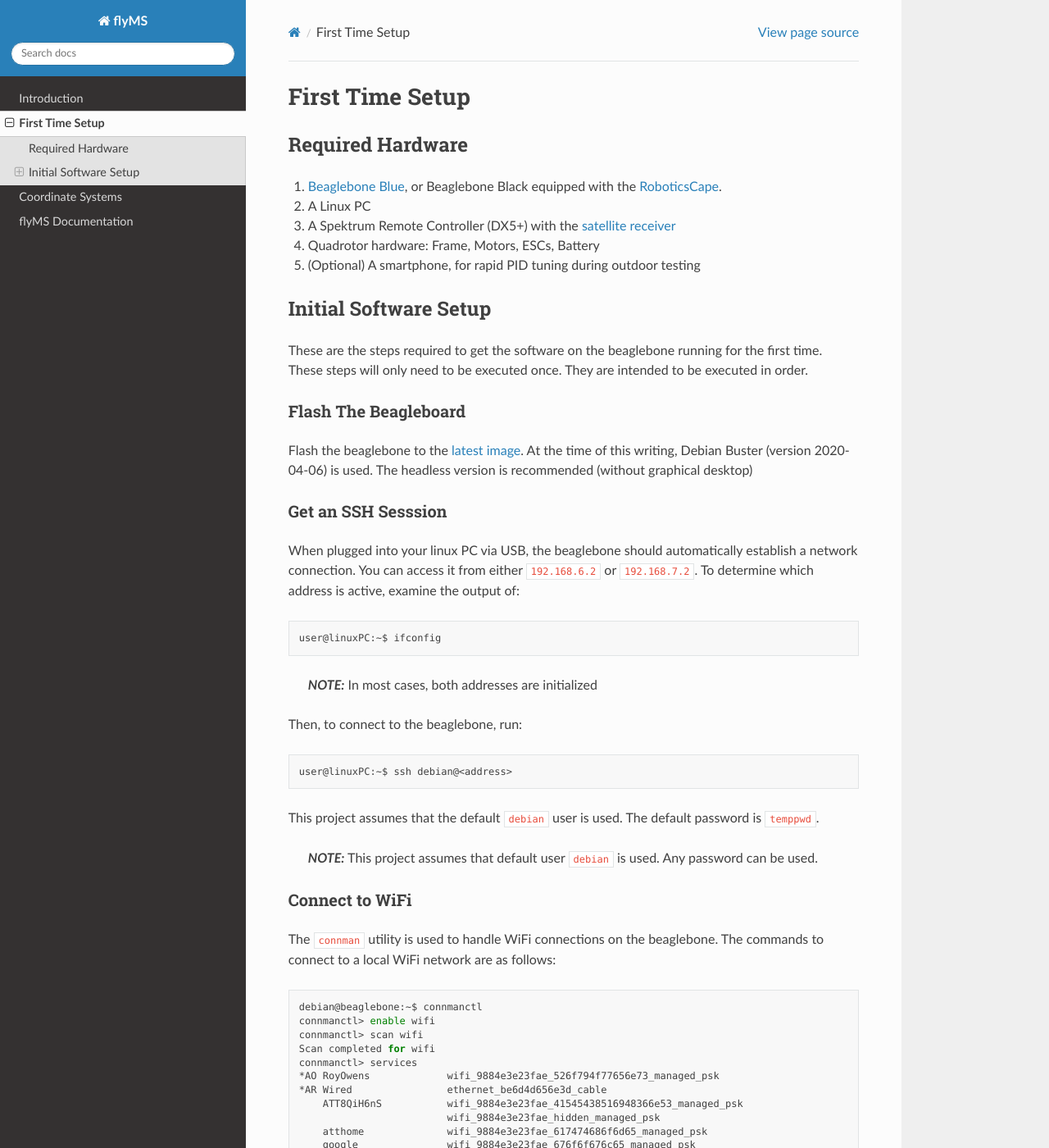
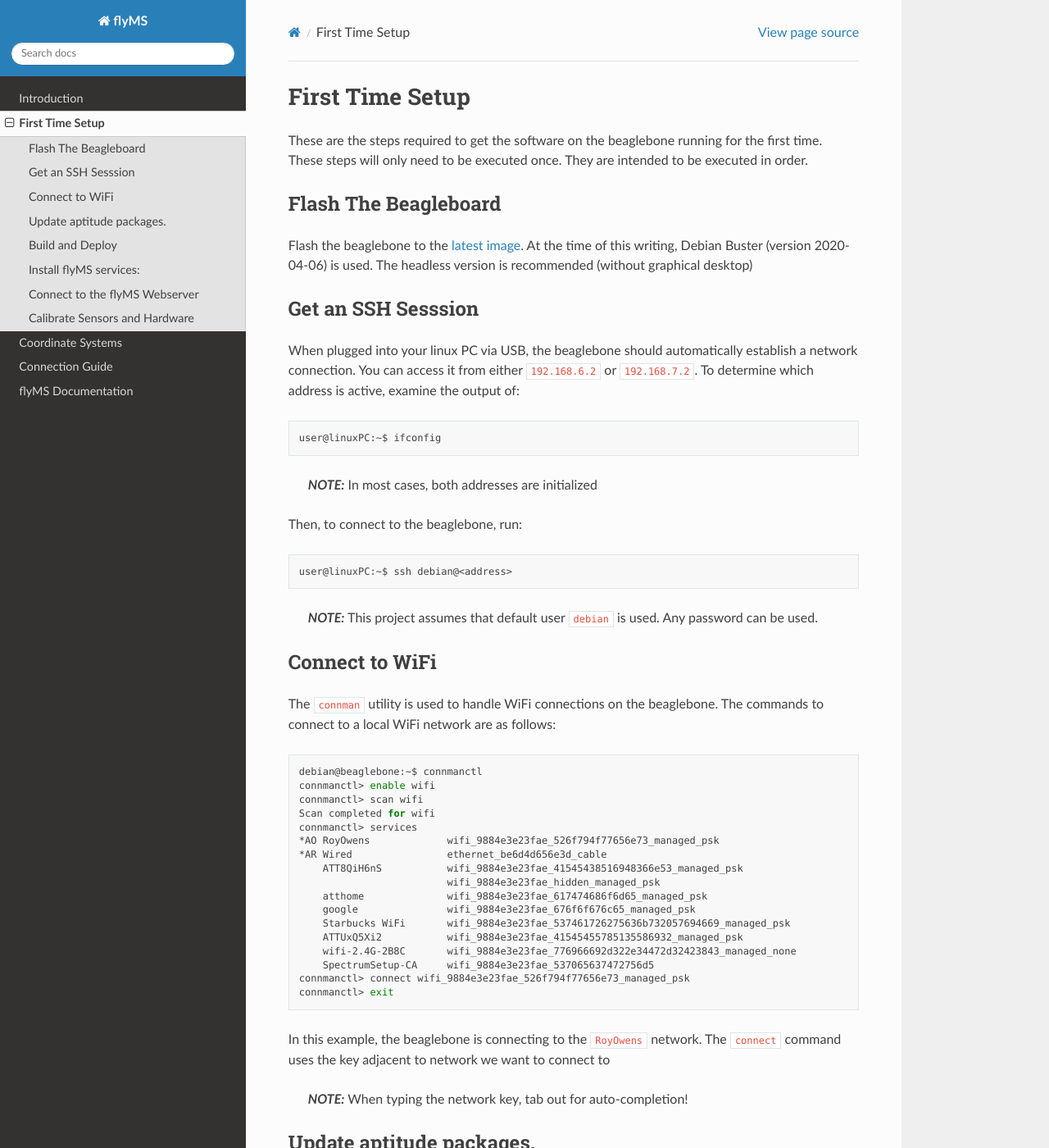
Before and after one commit to msardonini/flyMS, a Sphinx documentation site: the page built from docs/first_time_setup.md, in a window 1280 px wide and 1400 px high. Shown: the whole window at 82% size. Built offline with Sphinx 7.4.7 and the Read the Docs theme 2.0.0, drawn with Linux system fonts in a browser that asks for light colours; pages that are not in the unit, such as notebooks, are missing from menus.

````diff
--- a/docs/first_time_setup.md
+++ b/docs/first_time_setup.md
@@ -1,25 +1,13 @@
 # First Time Setup
-
-## Required Hardware
-
-1. [Beaglebone Blue](https://beagleboard.org/blue), or Beaglebone Black equipped with the
-[RoboticsCape](https://www.newark.com/element14/bb-cape-robotics/robotics-cape-9-18-vdc/dp/95Y0637).
-2. A Linux PC
-3. A Spektrum Remote Controller (DX5+) with the
-[satellite receiver](https://www.spektrumrc.com/Products/Default.aspx?ProdID=SPM9645)
-4. Quadrotor hardware: Frame, Motors, ESCs, Battery
-5. (Optional) A smartphone, for rapid PID tuning during outdoor testing
-
-## Initial Software Setup
 
 These are the steps required to get the software on the beaglebone running for the first time. These steps will only
 need to be executed once. They are intended to be executed in order.
 
-### Flash The Beagleboard
+## Flash The Beagleboard
 Flash the beaglebone to the [latest image](https://beagleboard.org/latest-images). At the time of this writing,
 Debian Buster (version 2020-04-06) is used. The headless version is recommended (without graphical desktop)
 
-### Get an SSH Sesssion
+## Get an SSH Sesssion
 When plugged into your linux PC via USB, the beaglebone should automatically establish a network connection.
 You can access it from either `192.168.6.2` or `192.168.7.2`. To determine which address is active, examine the
 output of:
@@ -36,11 +24,9 @@
 user@linuxPC:~$ ssh debian@<address>
 ```
 
-This project assumes that the default `debian` user is used. The default password is `temppwd`.
-
 > **_NOTE:_**  This project assumes that default user `debian` is used. Any password can be used.
 
-### Connect to WiFi
+## Connect to WiFi
 The `connman` utility is used to handle WiFi connections on the beaglebone. The commands to connect
 to a local WiFi network are as follows:
 
@@ -69,7 +55,7 @@
 
 > **_NOTE:_**  When typing the network key, tab out for auto-completion!
 
-### Update aptitude packages.
+## Update aptitude packages.
 This will take some time if it's the first upgrade since flashing.
 
 ```bash
@@ -77,10 +63,11 @@
 debian@beaglebone:~$ sudo apt upgrade
 ```
 
-### Build and Deploy
-Build and deploy flyMS to beagleboard. [See Build section](#build-environment)
+## Build and Deploy
+Build and deploy flyMS to beagleboard. [See Build section](#Building-flyMS)
 
-### Install flyMS services:
+
+## Install flyMS services:
 After flyMS is built and deployed to the beagleboard, run the following script:
 
 ```
@@ -89,11 +76,11 @@
 
 A reboot is required after installing. When it's completed, all the flyMS services will be active
 
-### Connect to the flyMS Webserver
+## Connect to the flyMS Webserver
 TODO: explain this section!
 
 
-### Calibrate Sensors and Hardware
+## Calibrate Sensors and Hardware
 From the flyMS webserver, calibrate all sensors and hardware
     * gyroscopes
     * accelerometers
````
Also changed, not shown: docs/connection_guide.md (added, +3 -0 lines), docs/flyMS_docs.md (+10 -0 lines), docs/index.md (+2 -1 lines), docs/introduction.md (+9 -0 lines), 8 other files.
